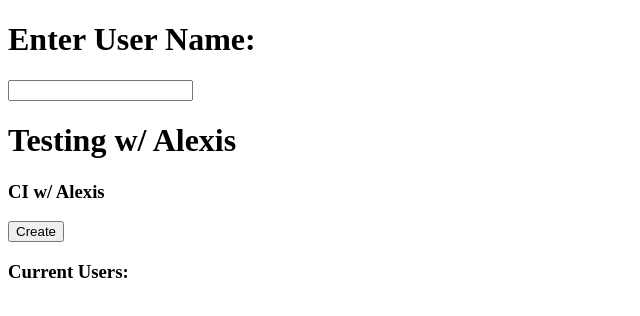
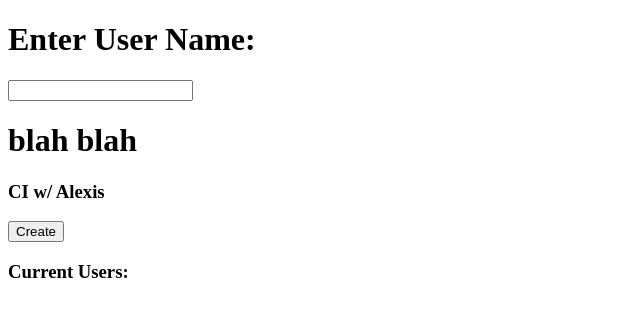
Before and after one commit to nkauffman/UserCRUD, a website: page public/index.html in a window 1280 px wide. Shown: the whole page, without its empty margins (0-640 px from the left). Drawn offline with Linux system fonts and the light colour scheme; no server answers.

Commit message:
testing three

```diff
--- a/public/index.html
+++ b/public/index.html
@@ -18,7 +18,7 @@
 					<h1>Enter User Name:</h1>
 					<input type="text" ng-model="formData.userName">
 				</div>
-				<h1>Testing w/ Alexis</h1>
+				<h1>blah blah</h1>
 				<h3>CI w/ Alexis</h3>
 				<button ng-click="createUser()">Create</button>
 
```
